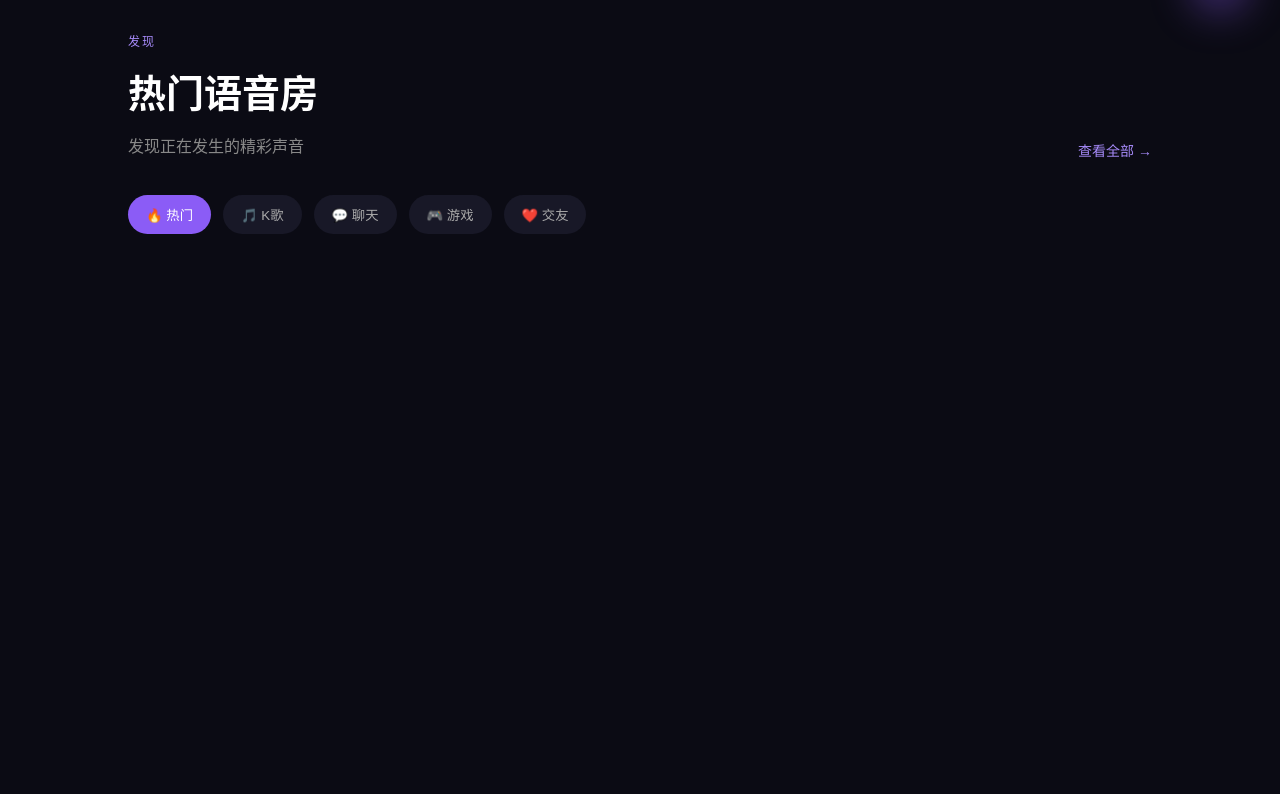
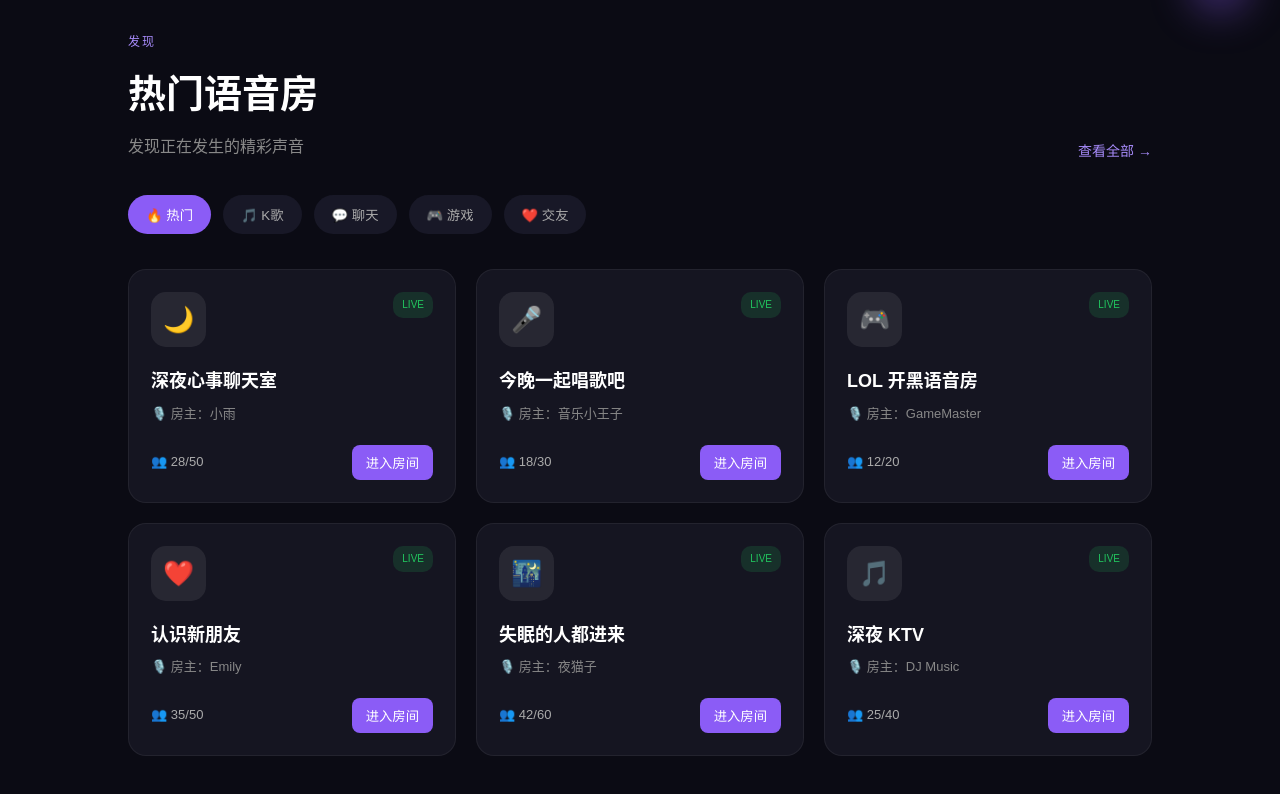
Before and after one commit to seanlee87-cmd/yz-voice, a website: page index.html in a window 1280 px wide. Shown: the part 772-1566 px from the top of the page. Before the commit the page ends 1141 px from the top, so only its background shows below. Drawn offline with Linux system fonts and the light colour scheme.

Commit message:
fix homepage navigation

```diff
--- a/index.html
+++ b/index.html
@@ -73,6 +73,7 @@
             <button
                 class="login-btn"
                 data-i18n="login"
+                onclick="window.location.href='auth.html'"
             >
                 登录
             </button>
@@ -81,6 +82,7 @@
             <button
                 class="register-btn"
                 data-i18n="register"
+                onclick="window.location.href='auth.html?mode=register'"
             >
                 注册
             </button>
@@ -146,7 +148,10 @@
                 </button>
 
 
-                <button class="secondary-btn">
+                <button class="secondary-btn"
+                        onclick="window.location.href='create-room.html'"
+                >
+
 
                     +
 
@@ -353,7 +358,9 @@
          CREATE ROOM
     ========================= -->
 
-    <button class="floating-create">
+    <button class="floating-create"
+            onclick="window.location.href='create-room.html'"
+    >
         +
     </button>
 
--- /dev/null
+++ b/script.js
@@ -0,0 +1,243 @@
+// =========================
+// GENERATE ROOMS
+// =========================
+
+function generateRooms(category = "all") {
+
+    const roomGrid =
+        document.getElementById(
+            "room-grid"
+        );
+
+
+    if (!roomGrid) {
+
+        return;
+
+    }
+
+
+    roomGrid.innerHTML =
+        "";
+
+
+    const filteredRooms =
+        appData.rooms.filter(
+            function(room) {
+
+                if (
+                    category === "all"
+                ) {
+
+                    return true;
+
+                }
+
+
+                return (
+                    room.category ===
+                    category
+                );
+
+            }
+        );
+
+
+    filteredRooms.forEach(
+        function(room) {
+
+            const roomCard =
+                document.createElement(
+                    "div"
+                );
+
+
+            roomCard.className =
+                "room-card " +
+                room.color;
+
+
+            // =========================
+            // 房间名称翻译
+            // =========================
+
+            let roomTitle =
+                room.title;
+
+
+            if (
+                typeof t ===
+                "function"
+            ) {
+
+                const roomKey =
+                    "room" +
+                    room.id;
+
+
+                const translated =
+                    t(roomKey);
+
+
+                if (
+                    translated !==
+                    roomKey
+                ) {
+
+                    roomTitle =
+                        translated;
+
+                }
+
+            }
+
+
+            const hostText =
+                typeof t === "function"
+                    ? t("host")
+                    : "房主";
+
+
+            const enterText =
+                typeof t === "function"
+                    ? t("enterRoom")
+                    : "进入房间";
+
+
+            roomCard.innerHTML =
+
+                '<div class="room-top">' +
+
+                    '<div class="room-icon">' +
+                        room.icon +
+                    '</div>' +
+
+                    '<span class="live-label">' +
+                        'LIVE' +
+                    '</span>' +
+
+                '</div>' +
+
+
+                '<div class="room-info">' +
+
+                    '<h3>' +
+                        roomTitle +
+                    '</h3>' +
+
+                    '<p>' +
+                        '🎙️ ' +
+                        hostText +
+                        '：' +
+                        room.host +
+                    '</p>' +
+
+                    '<div class="room-bottom">' +
+
+                        '<span>' +
+
+                            '👥 ' +
+                            room.online +
+                            '/' +
+                            room.maxUsers +
+
+                        '</span>' +
+
+                        '<button onclick="enterRoom(' +
+                            room.id +
+                        ')">' +
+
+                            enterText +
+
+                        '</button>' +
+
+                    '</div>' +
+
+                '</div>';
+
+
+            roomGrid.appendChild(
+                roomCard
+            );
+
+        }
+    );
+
+}
+
+
+// =========================
+// FILTER ROOMS
+// =========================
+
+function filterRooms(category, button) {
+
+    const filterButtons =
+        document.querySelectorAll(
+            ".filter-btn"
+        );
+
+
+    filterButtons.forEach(
+        function(btn) {
+
+            btn.classList.remove(
+                "active"
+            );
+
+        }
+    );
+
+
+    button.classList.add(
+        "active"
+    );
+
+
+    generateRooms(category);
+
+}
+
+
+// =========================
+// ENTER ROOM
+// =========================
+
+function enterRoom(roomId) {
+
+    window.location.href =
+        "room.html?id=" +
+        roomId;
+
+}
+
+
+// =========================
+// SCROLL TO ROOMS
+// =========================
+
+function scrollToRooms() {
+
+    document
+        .getElementById("rooms")
+        .scrollIntoView({
+
+            behavior: "smooth"
+
+        });
+
+}
+
+
+// =========================
+// LOAD APP
+// =========================
+
+document.addEventListener(
+    "DOMContentLoaded",
+    function() {
+
+        generateRooms();
+
+    }
+);
```
